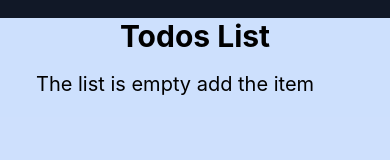
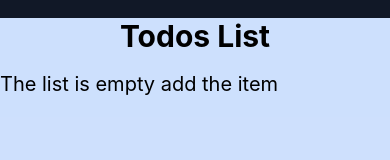
Before and after one commit to SingupalliKartik/todo-list-react, a React (Create React App) app: page / in a window 390 px wide. Shown: the part 138-298 px from the top of the page. Built offline with nearby package versions, Linux system fonts and the light colour scheme.

Commit message:
mobile ui updated

```diff
--- a/src/mycomponents/Todo.js
+++ b/src/mycomponents/Todo.js
@@ -3,10 +3,10 @@ import React from "react";
 export const Todo = ({ todo, onDelete }) => {
   return (
     <div>
-      <div className="  h-full  w-full   m-5 mx-32 ">
+      <div className="  h-full  w-full   m-5 md:mx-32 ">
         <div className=" flex space-x-3 align-middle">
         <p className="text-xl font-bold ">{todo.title}</p>
-        {todo.length-1==0? <p> </p>
+        {todo.length-1===0? <p> </p>
         :
           <button onClick={()=>{onDelete(todo)}} className="group relative h-10 w-48 overflow-hidden rounded-lg bg-white text-lg shadow">
             <div className="absolute inset-0 w-3 bg-red-700 transition-all duration-[250ms] ease-out group-hover:w-full"></div>
--- a/src/mycomponents/Todos.js
+++ b/src/mycomponents/Todos.js
@@ -10,7 +10,7 @@ export const Todos = ({todos, onDelete}) => {
       <h3 className="text-3xl font-bold text-center">Todos List</h3>
       <div className=" py-4">
         {todos.length === 0 ? (
-          <p className=" text-xl mx-9">The list is empty add the item</p>
+          <p className=" text-xl md:mx-9">The list is empty add the item</p>
         ) : (
           todos.map((todo,index) => {
             return (
```
